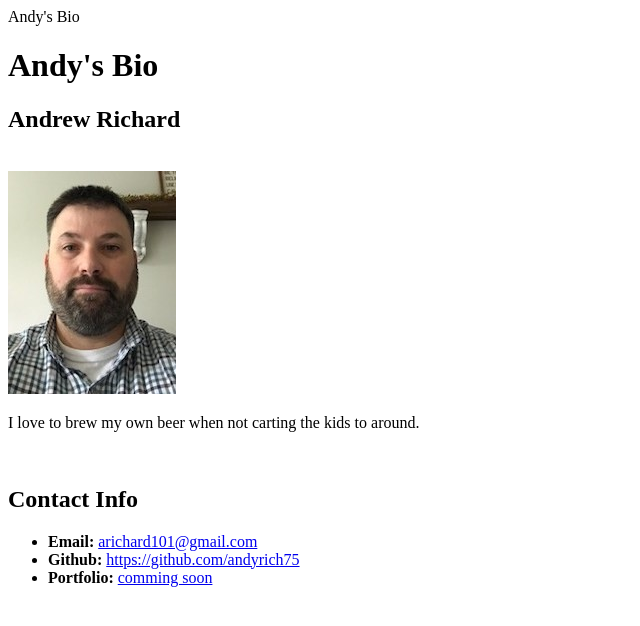
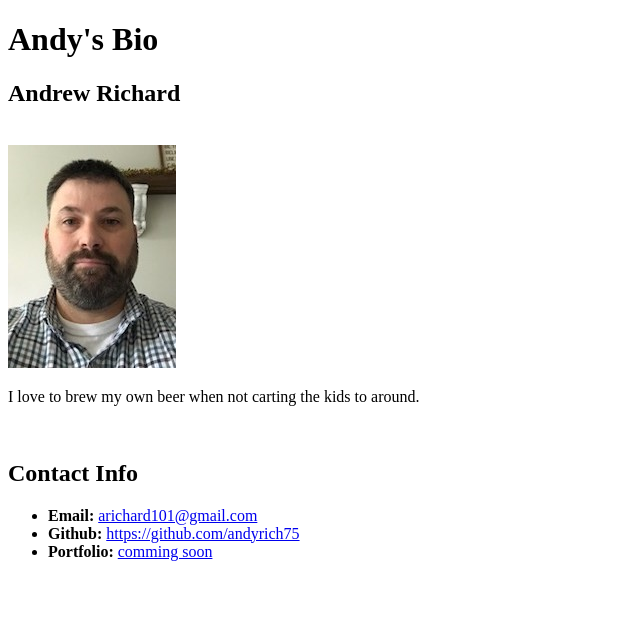
Before and after one commit to andyrich75/biopage, a plain HTML site: page index.html in a window 1280 px wide. Shown: the whole page, without its empty margins (0-640 px from the left). Drawn offline with Linux system fonts and the light colour scheme.

Commit message:
fixed title

```diff
--- a/index.html
+++ b/index.html
@@ -3,7 +3,7 @@
 
 <head>
     <meta charset="UTF-8">
-    <tile>Andy's Bio</tile>
+    <title>Andy's Bio</title>
 </head>
 <body>
     <nav></nav>
@@ -23,7 +23,7 @@
     </p>
     <br>
     <h2>Contact Info</h2>
-
+    <!--some links -->
     <ul>
         <li><strong>Email:</strong> <a href="#">arichard101@gmail.com</a></li>
         <li><strong>Github:</strong> <a href="#">https://github.com/andyrich75</a></li>
```
